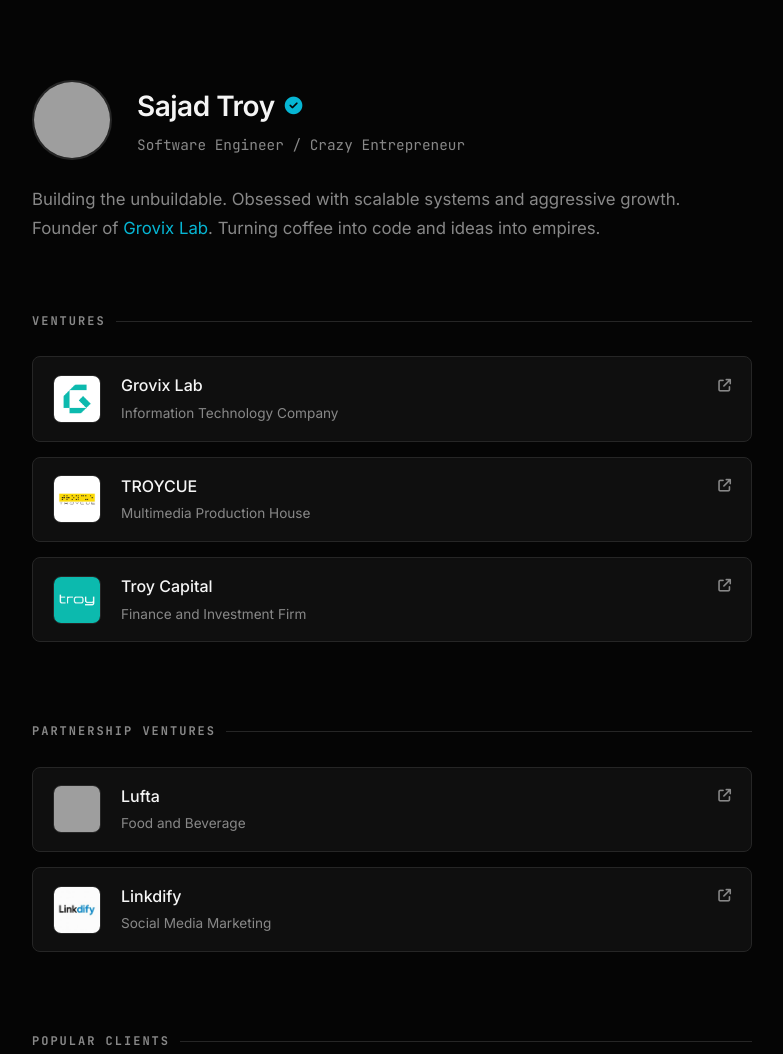
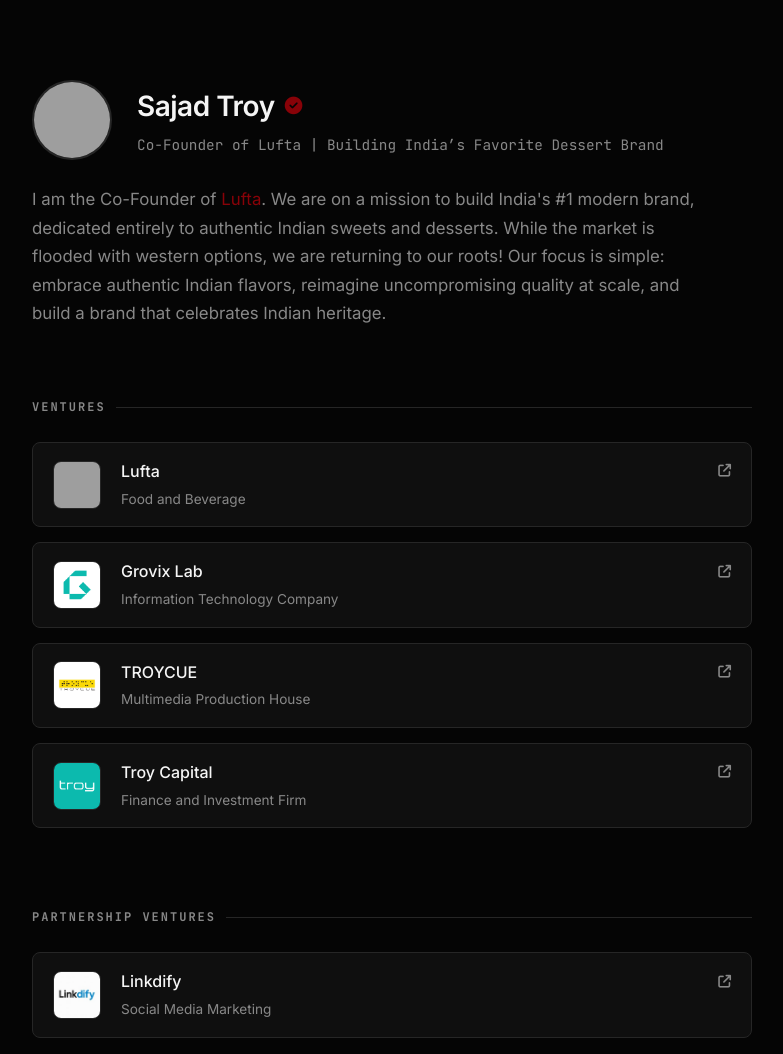
Before and after one commit to SajadTroy/SajadTroy, a plain HTML site: page index.html in a window 1280 px wide. Shown: the top 1054 px of the page, without its empty margins (248-1031 px from the left). Drawn offline with Linux system fonts and the light colour scheme; grey boxes are pictures that could not be loaded.

Commit message:
feat: update personal brand identity to reflect Lufta co-foundership and refresh site aesthetic

```diff
--- a/index.html
+++ b/index.html
@@ -4,9 +4,9 @@
 <head>
   <meta charset="UTF-8">
   <meta name="viewport" content="width=device-width, initial-scale=1.0">
-  <title>Sajad Troy - Founder of Grovix</title>
+  <title>Sajad Troy - Co-Founder of Lufta</title>
 
-  <meta name="description" content="Looking for the next big thing in tech? Sajad Troy, Founder of Grovix, builds the unbuildable with scalable systems, aggressive growth strategies, and expert software engineering.">
+  <meta name="description" content="I am the Co-Founder of Lufta. We are on a mission to build India's #1 modern trend, dedicated entirely to authentic Indian sweets and desserts.">
 
   <link
     href="https://fonts.googleapis.com/css2?family=Inter:wght@300;400;500;600&family=JetBrains+Mono:wght@400;700&display=swap"
@@ -19,8 +19,7 @@
       --card-bg: #0f0f0f;
       --text-main: #f5f5f5;
       --text-muted: #888888;
-      --accent-color: #06b6d4;
-      /* Vibrant Cyan */
+      --accent-color: #880208;
       --border-color: #262626;
       --hover-bg: #141414;
 
@@ -410,23 +409,32 @@
 
     <header>
       <div class="profile-header">
-        <img src="https://avatars.githubusercontent.com/u/96676224?v=4" alt="Sajad Troy" class="avatar">
+        <img src="https://media.licdn.com/dms/image/v2/D4D03AQHq9w4RzATBww/profile-displayphoto-crop_800_800/B4DZ6BpZ7pJwAI-/0/1780291579208?e=1781740800&v=beta&t=Ua_6g6IlEiS0jv6MdUg45YVvRjSAO-IRyUlPR6o0Ghw" alt="Sajad Troy" class="avatar">
         <div class="identity">
           <h1>Sajad Troy <i class="fa-solid fa-circle-check verified-badge"></i></h1>
-          <div class="tagline mono">Software Engineer / Crazy Entrepreneur</div>
+          <div class="tagline mono">Co-Founder of Lufta | Building India’s Favorite Dessert Brand</div>
         </div>
       </div>
 
       <p class="bio">
-        Building the unbuildable. Obsessed with scalable systems and aggressive growth.
-        Founder of <span class="accent">Grovix Lab</span>.
-        Turning coffee into code and ideas into empires.
+        I am the Co-Founder of <span class="accent">Lufta</span>. We are on a mission to build India's #1 modern brand, dedicated entirely to authentic Indian sweets and desserts. While the market is flooded with western options, we are returning to our roots! Our focus is simple: embrace authentic Indian flavors, reimagine uncompromising quality at scale, and build a brand that celebrates Indian heritage.
       </p>
     </header>
 
     <section id="ventures">
       <h3 class="section-title">Ventures</h3>
       <div class="card-list">
+
+        <a href="https://lufta.in" target="_blank" class="card-item">
+          <img src="/src/img/logolufta.png" alt="Lufta" class="card-img">
+          <div class="card-content">
+            <div class="card-header">
+              <span class="card-title">Lufta</span>
+              <i class="fa-solid fa-arrow-up-right-from-square arrow-icon"></i>
+            </div>
+            <div class="card-subtitle">Food and Beverage</div>
+          </div>
+        </a>
 
         <a href="https://grovixlab.com" target="_blank" class="card-item">
           <img src="/src/img/icon-grovixlab.png" alt="Grovix Lab" class="card-img">
@@ -464,23 +472,12 @@
       </div>
     </section>
 
-    <section id="ventures">
+    <section id="partnerships">
       <h3 class="section-title">Partnership Ventures</h3>
       <div class="card-list">
 
-        <a href="https://lufta.in" target="_blank" class="card-item">
-          <img src="/src/img/logolufta.png" alt="Grovix" class="card-img">
-          <div class="card-content">
-            <div class="card-header">
-              <span class="card-title">Lufta</span>
-              <i class="fa-solid fa-arrow-up-right-from-square arrow-icon"></i>
-            </div>
-            <div class="card-subtitle">Food and Beverage</div>
-          </div>
-        </a>
-
         <a href="https://linkdify.in" target="_blank" class="card-item">
-          <img src="/src/img/linkdify.jpg" alt="Grovix" class="card-img">
+          <img src="/src/img/linkdify.jpg" alt="Linkdify" class="card-img">
           <div class="card-content">
             <div class="card-header">
               <span class="card-title">Linkdify</span>
```
